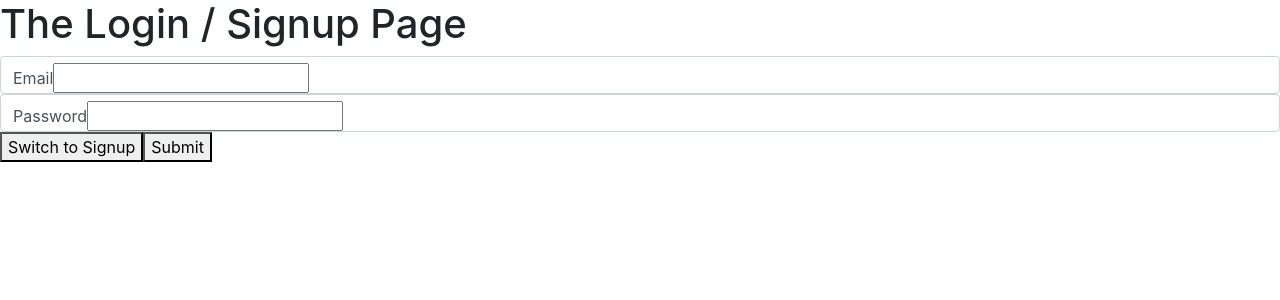
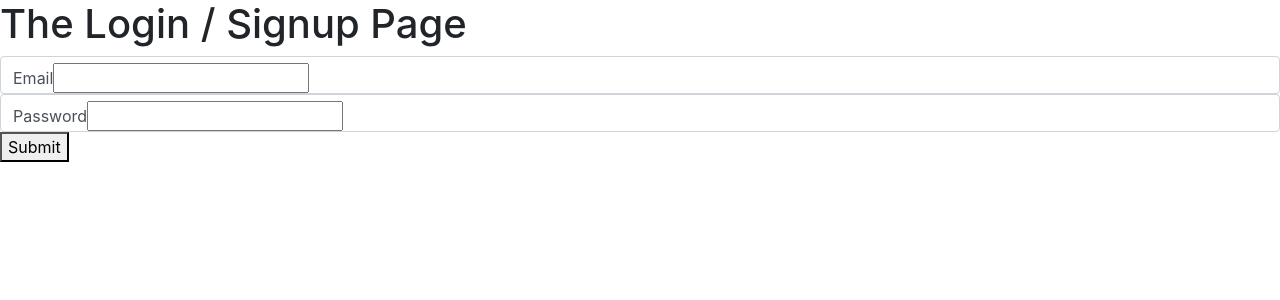
Before and after one commit to bpb54321/dialog-app, a React (Create React App) app: page /sign-up in a window 1280 px wide. Before the commit this address led to /auth. Shown: the top 300 px of the page. Built offline with nearby package versions, Linux system fonts and the light colour scheme.

Commit message:
Extracted out a SignupForm component.

```diff
--- a/src/App.tsx
+++ b/src/App.tsx
@@ -10,8 +10,10 @@ import DialogListPage from "./pages/DialogListPage";
 import AuthPage from "./pages/AuthPage";
 import ChooseRolePage from "./pages/ChooseRolePage";
 import PracticePage from "./pages/PracticePage";
+
 import {GlobalConsumer, GlobalProvider} from "./contexts/GlobalContext";
 import {GlobalContextObject} from "./types/GlobalContextObject";
+import SignupPage from "./pages/SignupPage";
 
 interface AppProps {
   speechRecognition: SpeechRecognition;
@@ -51,10 +53,11 @@ export class App extends React.Component<AppProps, AppState> {
               {(context: GlobalContextObject) => {
                 if (!context.data.token) {
                   return (
-                    <>
+                    <Switch>
+                      <Route path={"/auth"} component={AuthPage}/>
+                      <Route path={"/sign-up"} component={SignupPage}/>
                       <Redirect from={"/"} to={"/auth"} />
-                      <Route path={"/auth"} component={AuthPage}/>
-                    </>
+                    </Switch>
                   );
                 } else {
                   return (
--- /dev/null
+++ b/src/components/LoginForm.tsx
@@ -0,0 +1,109 @@
+import React, {ChangeEvent, FormEvent} from 'react';
+import {GlobalContextObject} from "../types/GlobalContextObject";
+import GraphqlError from "../types/GraphqlError";
+import {GlobalConsumer} from "../contexts/GlobalContext";
+
+interface Props {
+  queryTemplateFunction: (email: string, password: string, name?: string) => string;
+}
+
+interface State {
+  email?: string;
+  password?: string;
+  errorMessage?: string;
+}
+
+export default class LoginForm extends React.Component<Props, State> {
+
+  state = {
+    email: "",
+    password: "",
+    errorMessage: "",
+  };
+
+  handleSubmit = (event: FormEvent, context: GlobalContextObject) => {
+    event.preventDefault();
+
+    const {actions} = context;
+
+    const {email, password} = this.state;
+
+    const query = this.props.queryTemplateFunction(email, password);
+
+    fetch(context.data.apiEndpoint, {
+      method: "POST",
+      body: JSON.stringify({
+        query: query,
+      }),
+      headers: {
+        "Content-Type": "application/json",
+      },
+      mode: "cors",
+    }).then((response) => {
+      return response.json();
+    }).then((body) => {
+      if (body.errors) {
+        let errorMessage = body.errors.reduce((accumulator: string, error: GraphqlError) => {
+          return accumulator + " " + error.message;
+        }, "");
+        this.setState({
+          errorMessage: errorMessage
+        });
+      } else {
+        const token = body.data.login.token;
+        actions.setUserData(token);
+      }
+      console.log(body);
+    }).catch((error) => {
+      console.log(error);
+    });
+  };
+
+  handleInputChange = (event: ChangeEvent<HTMLInputElement>) => {
+    this.setState({
+      [event.target.id]: event.target.value,
+    });
+  };
+
+  render() {
+    return (
+      <GlobalConsumer>
+        {(context: GlobalContextObject) => {
+          return (
+            <div>
+              <h1>The Login / Signup Page</h1>
+              <form
+                className={"auth-form"}
+                onSubmit={(event) => this.handleSubmit(event, context)}
+              >
+                <div className={"form-control"}>
+                  <label htmlFor="email">Email</label>
+                  <input
+                    id={"email"}
+                    type={"email"}
+                    onChange={this.handleInputChange}
+                  />
+                </div>
+                <div className={"form-control"}>
+                  <label htmlFor="password">Password</label>
+                  <input
+                    id={"password"}
+                    type={"password"}
+                    onChange={this.handleInputChange}
+                  />
+                </div>
+                <div className="form-actions">
+                  <button type={"submit"}>Submit</button>
+                </div>
+                {this.state.errorMessage
+                  ? <p>{this.state.errorMessage}</p>
+                  : null
+                }
+              </form>
+            </div>
+          );
+        }}
+      </GlobalConsumer>
+    );
+  }
+}
--- a/src/pages/AuthPage.tsx
+++ b/src/pages/AuthPage.tsx
@@ -1,122 +1,29 @@
-import React, {ChangeEvent, FormEvent} from 'react';
-import GraphqlError from "../types/GraphqlError";
-import { GlobalConsumer } from '../contexts/GlobalContext';
-import { GlobalContextObject } from '../types/GlobalContextObject';
+import React from 'react';
+import LoginForm from "../components/LoginForm";
 
 interface Props {
 }
 
 interface State {
-  email?: string;
-  password?: string;
-  errorMessage?: string;
 }
 
 export default class AuthPage extends React.Component<Props, State> {
 
-  state = {
-    email: "",
-    password: "",
-    errorMessage: "",
-  };
-
-  handleSubmit = (event: FormEvent, userContext: GlobalContextObject) => {
-    event.preventDefault();
-
-    const {actions} = userContext;
-
-    const {email, password} = this.state;
-
-    const loginMutation = `
-      mutation {
-          login(email: "${email}", password: "${password}") {
-            token
-          }
-      }
-    `;
-
-    let graphqlEndpoint: string;
-    if (process.env.NODE_ENV === "development") {
-      graphqlEndpoint = "http://localhost:4000";
-    } else { // production
-        graphqlEndpoint = "https://enthousiaste-livre-99440.herokuapp.com/";
-    }
-
-    fetch(graphqlEndpoint, {
-      method: "POST",
-      body: JSON.stringify({
-        query: loginMutation,
-      }),
-      headers: {
-        "Content-Type": "application/json",
-      },
-      mode: "cors",
-    }).then((response) => {
-      return response.json();
-    }).then((body) => {
-      if (body.errors) {
-        let errorMessage = body.errors.reduce((accumulator: string, error: GraphqlError) => {
-          return accumulator + " " + error.message;
-        }, "");
-        this.setState({
-          errorMessage: errorMessage
-        });
-      } else {
-        const token = body.data.login.token;
-        actions.setUserData(token);
-      }
-      console.log(body);
-    }).catch((error) => {
-        console.log(error);
-    });
-  };
-
-  handleInputChange = (event: ChangeEvent<HTMLInputElement>) => {
-    this.setState({
-        [event.target.id]: event.target.value,
-      });
+  loginTemplate = (email: string, password: string) => {
+    return (
+      `
+        mutation {
+            login(email: "${email}", password: "${password}") {
+              token
+            }
+        }
+      `
+    );
   };
 
   render() {
     return (
-      <GlobalConsumer>
-        {(userContext: GlobalContextObject) => {
-          return (
-            <div>
-              <h1>The Login / Signup Page</h1>
-              <form
-                className={"auth-form"}
-                onSubmit={(event) => this.handleSubmit(event, userContext)}
-              >
-                <div className={"form-control"}>
-                  <label htmlFor="email">Email</label>
-                  <input
-                    id={"email"}
-                    type={"email"}
-                    onChange={this.handleInputChange}
-                  />
-                </div>
-                <div className={"form-control"}>
-                  <label htmlFor="password">Password</label>
-                  <input
-                    id={"password"}
-                    type={"password"}
-                    onChange={this.handleInputChange}
-                  />
-                </div>
-                <div className="form-actions">
-                  <button type={"button"}>Switch to Signup</button>
-                  <button type={"submit"}>Submit</button>
-                </div>
-                {this.state.errorMessage
-                  ? <p>{this.state.errorMessage}</p>
-                  : null
-                }
-              </form>
-            </div>
-          );
-        }}
-      </GlobalConsumer>
+      <LoginForm queryTemplateFunction={this.loginTemplate}/>
     );
   }
 }
--- /dev/null
+++ b/src/pages/SignupPage.tsx
@@ -0,0 +1,32 @@
+import React from 'react';
+import LoginForm from "../components/LoginForm";
+
+interface Props {
+}
+
+interface State {
+}
+
+export default class SignupPage extends React.Component<Props, State> {
+
+  signupTemplate = (email: string, password: string, name?: string) => {
+    return (
+      `
+        mutation {
+            signup(email: "${email}", password: "${password}", name: "${name}") {
+              token,
+              user {
+                name
+              }
+            }
+        }
+      `
+    );
+  };
+
+  render() {
+    return (
+      <LoginForm queryTemplateFunction={this.signupTemplate}/>
+    );
+  }
+}
```
